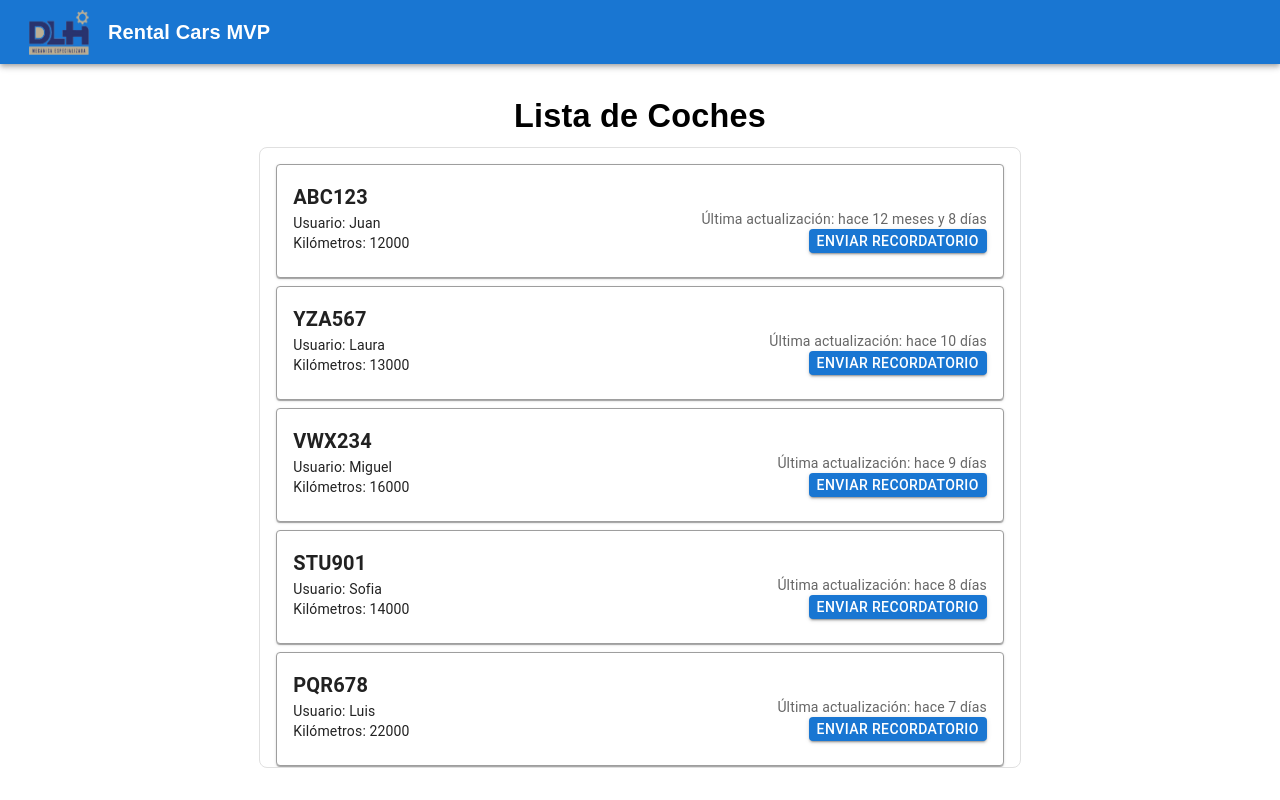
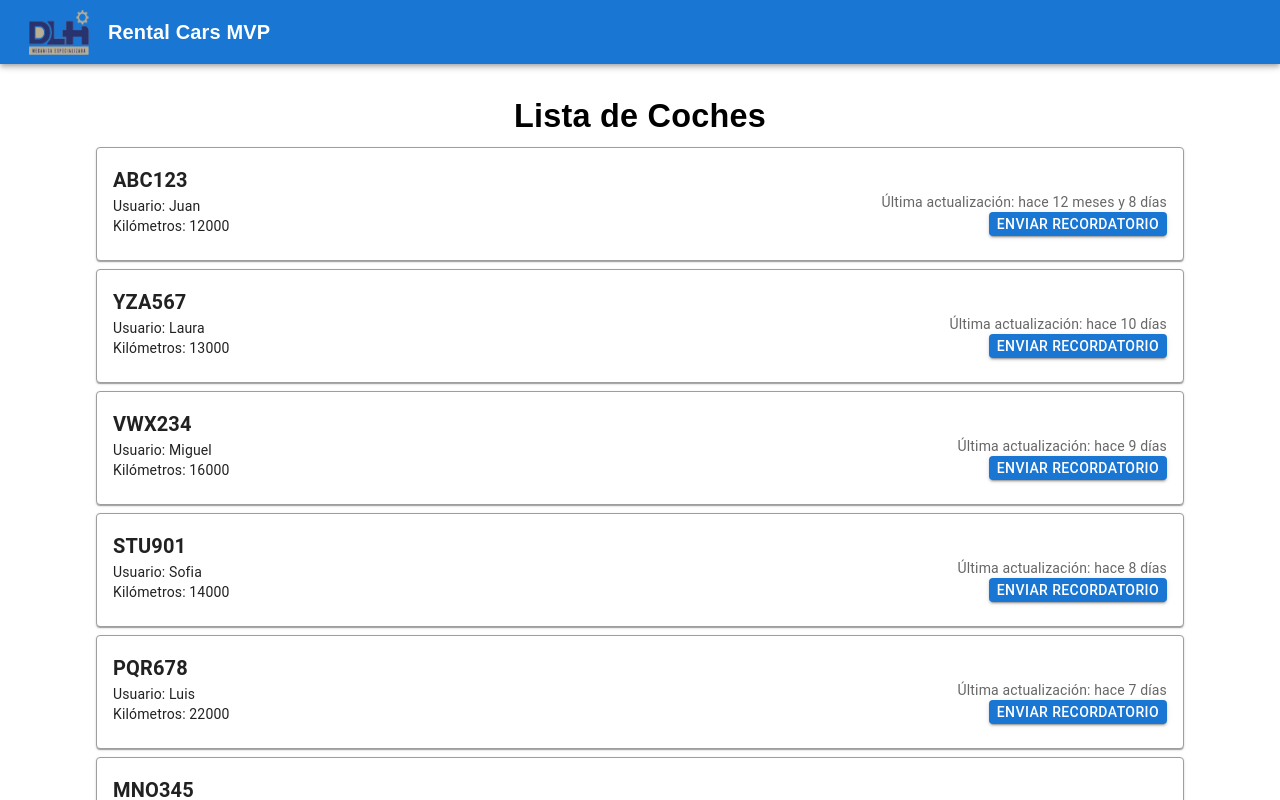
Before and after one commit to kleinher/rental-cars-frontend, a React (Create React App) app: page /admin in a window 1280 px wide. Shown: the top 800 px of the page. Built offline with nearby package versions, Linux system fonts and the light colour scheme.

Commit message:
fix: dimensiones movile

```diff
--- a/src/admin/AdminPage.js
+++ b/src/admin/AdminPage.js
@@ -17,7 +17,6 @@ const AdminPage = () => {
             flexDirection: "column",
             alignItems: "center",
             height: "calc(100vh - 128px)",
-            overflow: "hidden",
         },
         card: {
             border: "1px solid",
--- a/src/admin/CarList.js
+++ b/src/admin/CarList.js
@@ -6,13 +6,6 @@ const CarList = ({ cars }) => {
     const styles = {
         gridContainer: {
             flexDirection: "row",
-            width: "70%",
-            maxHeight: "100%",
-            overflowY: "auto",
-            border: "1px solid",
-            borderColor: "grey.300",
-            padding: 2,
-            borderRadius: 2,
         }
     };
 
```
